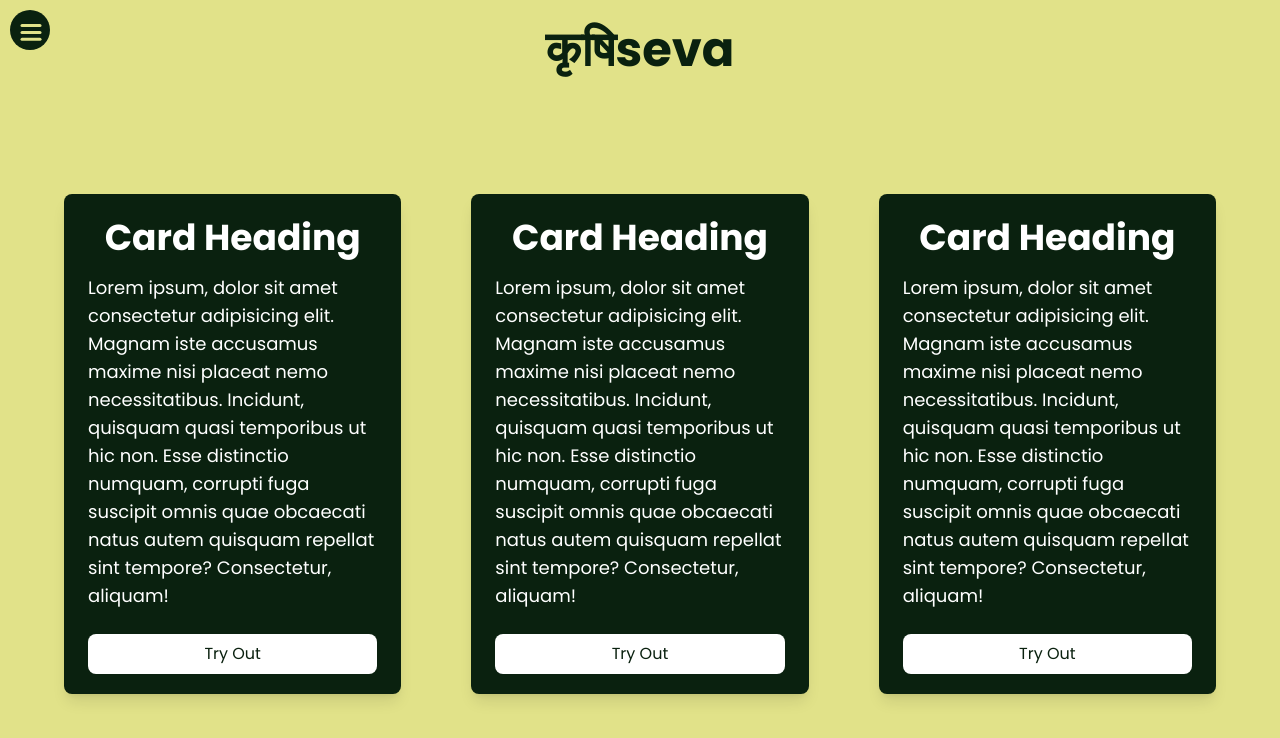
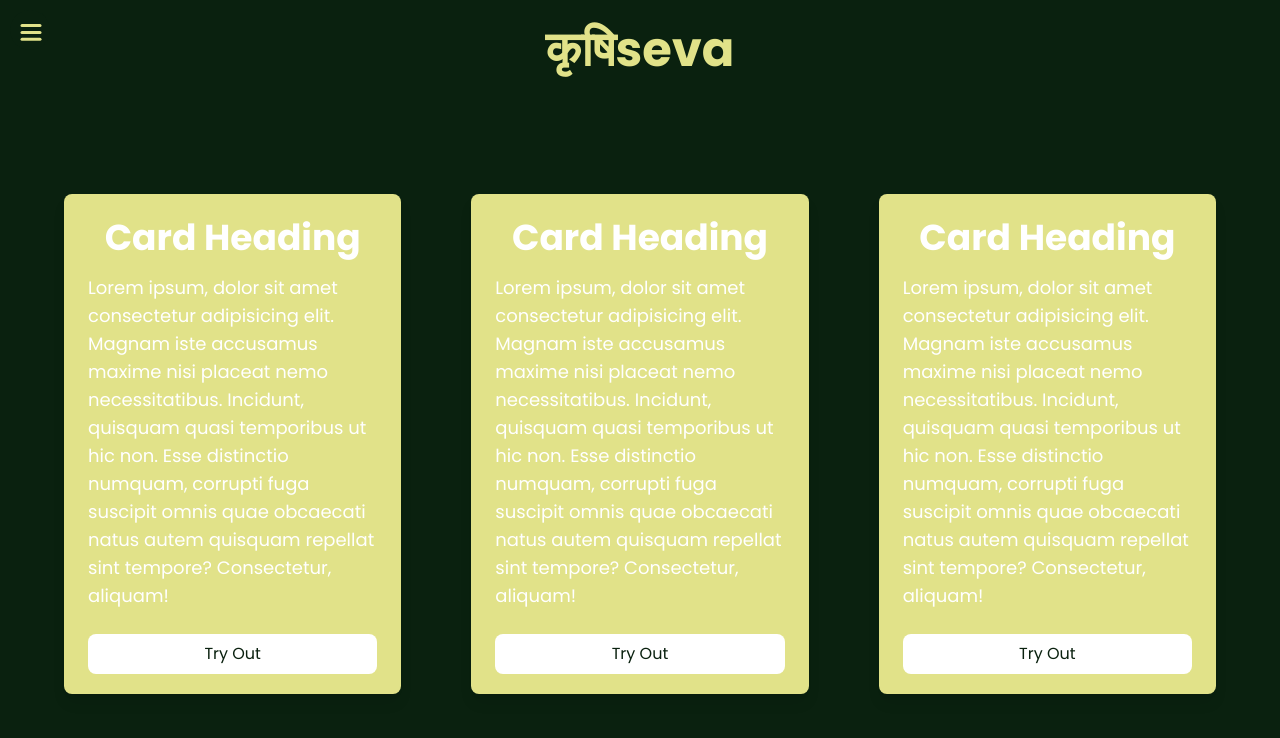
Before and after one commit to Overlord-1/krishiseva, a React (Vite) app in the folder client/: page /dashboard in a window 1280 px wide. Shown: the top 738 px of the page. Built offline with nearby package versions, Linux system fonts and the light colour scheme; no server answers.

Commit message:
Update background colors in DashCard and Navbar components

```diff
--- a/client/src/components/DashCard.jsx
+++ b/client/src/components/DashCard.jsx
@@ -4,7 +4,7 @@ import { motion } from 'framer-motion';
 const DashCard = () => {
  return (
     <motion.div
-      className="bg-[#0a210f] text-white p-6 rounded-lg shadow-lg h-[500px] flex flex-col justify-between -mt-28"
+      className="bg-[#e1e289] text-white p-6 rounded-lg shadow-lg h-[500px] flex flex-col justify-between -mt-28"
       initial={{ x: -100, opacity: 0}}
       animate={{ x: 0, opacity: 1}}
       transition={{ duration: 0.5 }}
--- a/client/src/components/Navbar/Navbar.jsx
+++ b/client/src/components/Navbar/Navbar.jsx
@@ -8,12 +8,12 @@ const Navbar = ({text}) => {
     <div className="navbar flex items-center justify-center">
       {/* Sidebar */}
       <Sidebar/>
-      <div className="wrapper text-[#0a210f] max-h-10 lg:text-3xl text-xl fixed" >
+      <div className="wrapper text-[#e1e289] max-h-10 lg:text-3xl text-xl fixed" >
         <motion.span
           initial={{ opacity: 0, scale: 0.5 }}
           animate={{ opacity: 1, scale: 1 }}
           transition={{ duration: 0.5 }}
-          className="text-[#0a210f] font-bold text-3xl lg:text-5xl"
+          className="text-[#e1e289] font-bold text-3xl lg:text-5xl"
         >
           {text}
         </motion.span>
--- a/client/src/pages/Dashboard.jsx
+++ b/client/src/pages/Dashboard.jsx
@@ -48,7 +48,7 @@ const Dashboard = () => {
   // socket.emit("message", {text:"putTextHere", Img:"putImgHere", email:"formLocal"})
 
   return (
-    <div className="bg-[#e1e289]">
+    <div className="bg-[#0a210f]">
       <Navbar text={"कृषिseva"} />
       <div className="flex gap-[70px] w-full mx-auto items-center h-screen max-w-[90%]">
         <DashCard />
```
